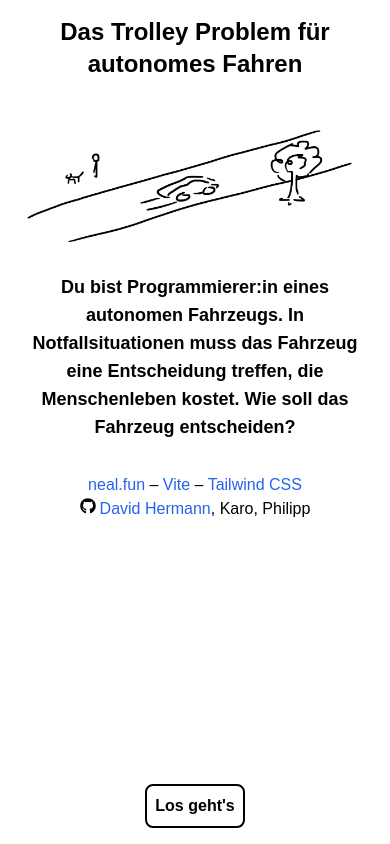
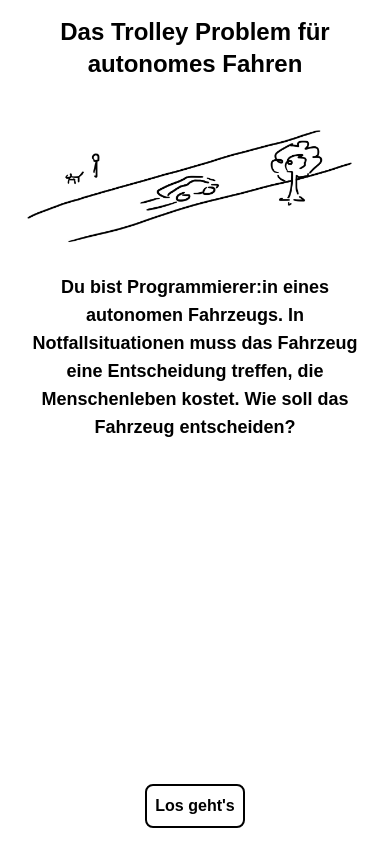
Before and after one commit to david-stefan-hermann/trolley-problem, a React (Vite) app in the folder trolley-problem-frontend/: page / in a window 390 px wide. Built offline with nearby package versions, Linux system fonts and the light colour scheme; a web font is replaced by a local one.

Commit message:
removed unused footer

```diff
--- a/trolley-problem-frontend/src/components/home/StartScreen.jsx
+++ b/trolley-problem-frontend/src/components/home/StartScreen.jsx
@@ -24,10 +24,6 @@ const StartScreen = ({ setReadMessage }) => {
                     Wie soll das Fahrzeug entscheiden?
                 </p>
 
-                <div className="md:hidden">
-                    <Footer />
-                </div>
-
                 <Buttons>
                     {
                         <Button onClick={() => {
```
